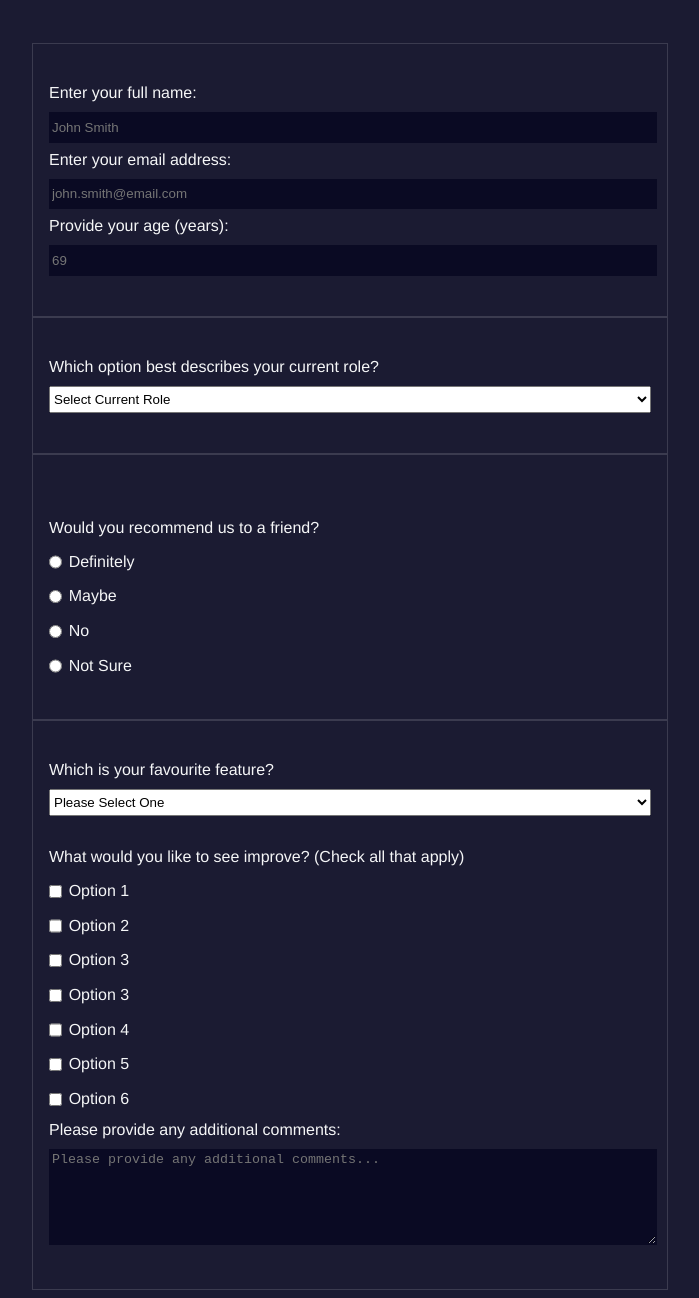
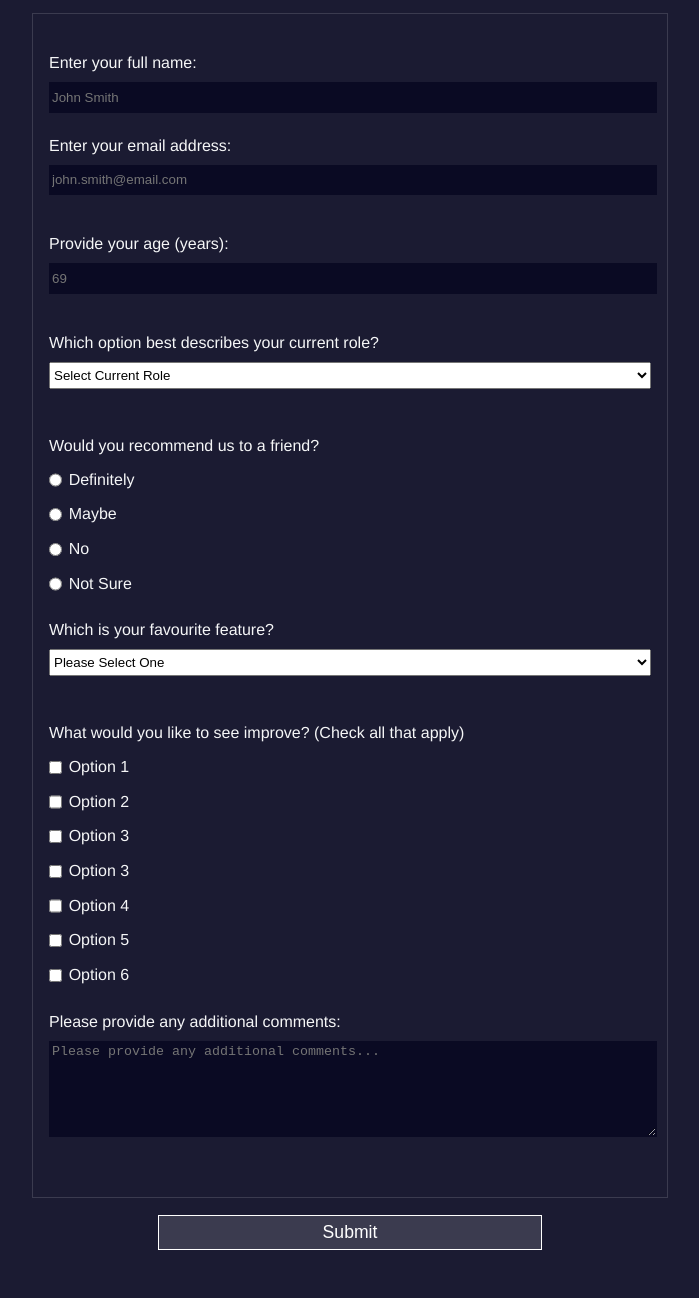
Before and after one commit to Jmcfrln/survey-form-project, a plain HTML site: page index.html in a window 1280 px wide. Shown: the part 122-1420 px from the top of the page, without its empty margins (290-989 px from the left). After the commit the page ends 1372 px from the top, so only its background shows below. Drawn offline with Linux system fonts and the light colour scheme.

Commit message:
Fix spacing, add button effects, save background
Additional <fieldset> elements removed. Spacing fixed using additional
classes.

Button hover effect added.

Saved image to repo for potential background image.

```diff
--- a/index.html
+++ b/index.html
@@ -18,15 +18,13 @@
         <label for="name">Enter your full name: <input id="name" name="name"
             type="text" required placeholder="John Smith" /></label>
 
-        <label for="email">Enter your email address: <input id="email" name="email"
+        <label class="main-label" for="email">Enter your email address: <input id="email" name="email"
             type="email" required placeholder="john.smith@email.com" /></label>
 
-        <label for="age">Provide your age (years): <input id="age" name="age"
+        <label class="main-label" for="age">Provide your age (years): <input id="age" name="age"
             type="number" min="13" max="120" required placeholder="69"/></label>
-         </fieldset>
 
-    <fieldset>
-        <label for="position">Which option best describes your current role? <select id="position"
+        <label class="main-label" for="position">Which option best describes your current role? <select id="position"
             name="position">
         <option value="">Select Current Role</option>
         <option value="1">Student</option>
@@ -36,9 +34,7 @@
         <option value="5">Other</option>
         </select>
         </label>
-    </fieldset>
 
-    <fieldset>
          <p id="rec">Would you recommend us to a friend?</p>
 
         <label for="definitely"><input id="definitely" type="radio"
@@ -52,10 +48,8 @@
 
         <label for="not-sure"><input id="not-sure" type="radio"
             name="recommend" class="inline" />Not Sure </label>
-    </fieldset>
 
-    <fieldset>
-    <label for="feature">Which is your favourite feature? <select id="feature"
+    <label class="main-label" for="feature">Which is your favourite feature? <select id="feature"
                 name="feature">
         <option value="">Please Select One</option>
         <option value="1">Feature 1</option>
@@ -89,12 +83,12 @@
         <label for="option-6"><input id="option-6" type="checkbox"
                 name="improvement" class="inline" />Option 6 </label>
 
-        <label for="comments" name="comments">Please provide any additional comments:
+        <label class="main-label" for="comments" name="comments">Please provide any additional comments:
             <textarea id="comments" name="comments" rows="6" cols="30"
             placeholder="Please provide any additional comments..."></textarea>
         </label>
      </fieldset>
-     <input type="submit" value="Submit" />
+     <input class="button" type="submit" value="Submit" />
 </form>
 </div>
 </body>
--- a/styles.css
+++ b/styles.css
@@ -11,7 +11,7 @@ body {
         background-color: #1b1b32;
         margin-left: auto;
         margin-right: auto;
-        padding: 30px;
+        margin-bottom: -2em;
         min-width: 50%;
         max-width: 500px;
   }
@@ -38,6 +38,10 @@ body {
     padding-bottom: 0;
 }
 
+.main-label {
+    padding: 1em;
+}
+
 
   input,
   textarea,
@@ -59,7 +63,23 @@ body {
     vertical-align: middle;
   }
 
-  input[type="submit"] {
+  #description {
+    font-style: italic;
+  }
+
+  #rec,
+  #imp {
+    text-align: left;
+    padding: 1em;
+    padding-top: -1em;
+    padding-bottom: -1em;
+    margin-bottom: -0.75em;
+}
+
+/* submit button */
+
+
+input[type="submit"] {
     display: block;
     width: 60%;
     margin: 1em auto;
@@ -70,13 +90,7 @@ body {
     min-width: 300px;
   }
 
-  #description {
-    font-style: italic;
+
+  .button:hover {
+    background-color: #8181b1;
   }
-
-  #rec,
-  #imp {
-    text-align: left;
-    padding: 1em;
-    margin-bottom: -0.75em;
-}
```
Also changed, not shown: patterned-background.png (added).
